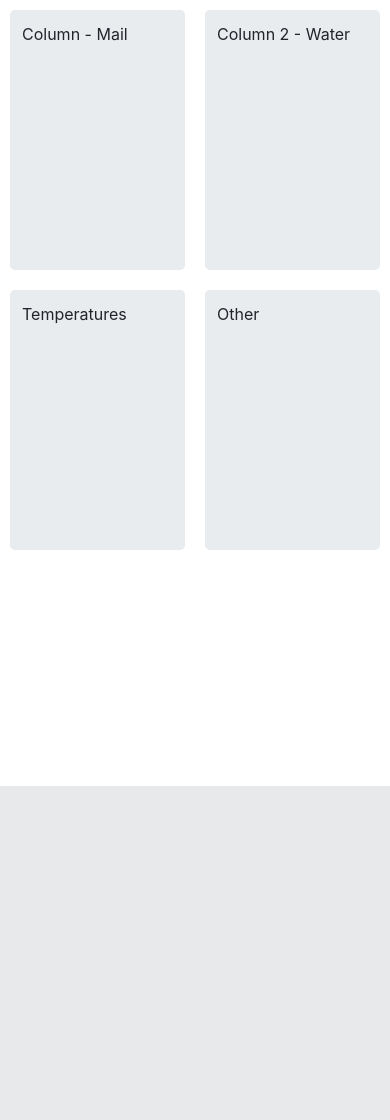
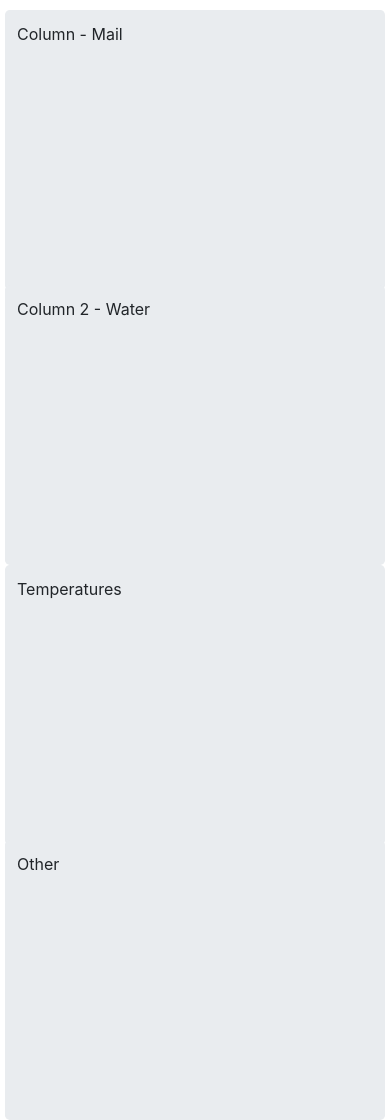
Before and after one commit to yddc902/Home-Automation-Dashboard, a Django app: page / in a window 390 px wide. Shown: the part 58-1178 px from the top of the page. Before the commit the page ends 844 px from the top, so only its background shows below. Run offline with Django 3.2, Linux system fonts and the light colour scheme; some libraries are stand-ins or nearby versions.

Commit message:
Fixed column spacing including small screen

```diff
--- a/api_app/static/api_app/css/notification.css
+++ b/api_app/static/api_app/css/notification.css
@@ -1,12 +1,32 @@
 #notification-grid {
   width: 100%;
-  height: 100%;
+  height: 280px;
   padding: .75rem;
   margin-bottom: 2rem;
 }
 
 .card-container {
   height: 280px;
-  width: 50%;
+  width: 100%;
   padding: 10px;
 }
+
+.column {
+  width: 50%;
+  margin-bottom: 2%;
+}
+
+.row {
+  padding-top: 5px;
+}
+
+@media (max-width: 768px) {
+  .column {
+    width: 100%;
+    margin-bottom: 50%;
+  }
+  .card-container {
+    height: 80px;
+    padding: 5px;
+  }
+}
--- a/api_app/templates/base.html
+++ b/api_app/templates/base.html
@@ -67,26 +67,34 @@
 
         <div class="container">
           <div class="row">
+            <div class="column">
               <div class="card-container">
                 <div class="jumbotron" id="notification-grid">
                   <p>Column - Mail</p>
                 </div>
               </div>
+            </div>
+            <div class="column">
               <div class="card-container">
                 <div class="jumbotron" id="notification-grid">
                   <p>Column 2 - Water</p>
                 </div>
               </div>
             </div>
+          </div>
           <div class="row">
+            <div class="column">
               <div class="card-container">
                 <div class="jumbotron" id="notification-grid">
                   <p>Temperatures</p>
                 </div>
               </div>
+            </div>
+            <div class="column">
               <div class="card-container">
                 <div class="jumbotron" id="notification-grid">
                   <p>Other</p>
+                </div>
               </div>
             </div>
           </div>
```
Lines whose indentation alone changed are shown as unchanged.
